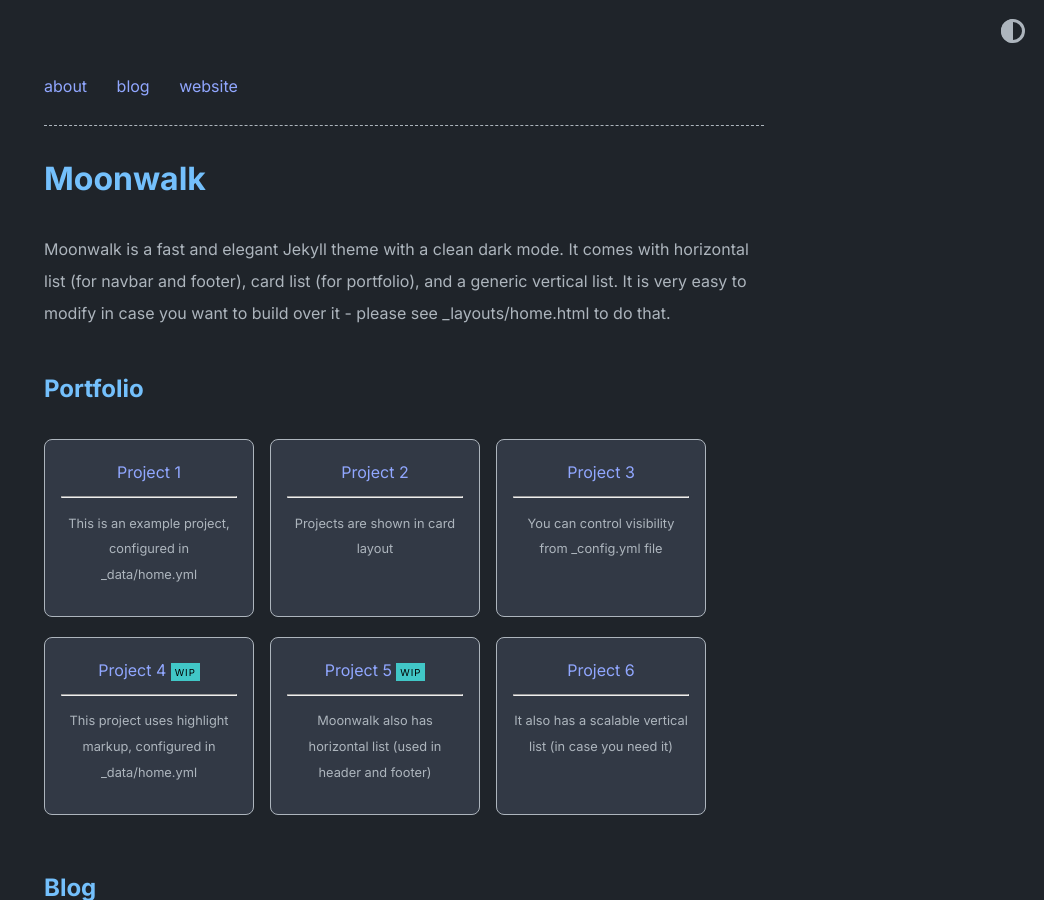
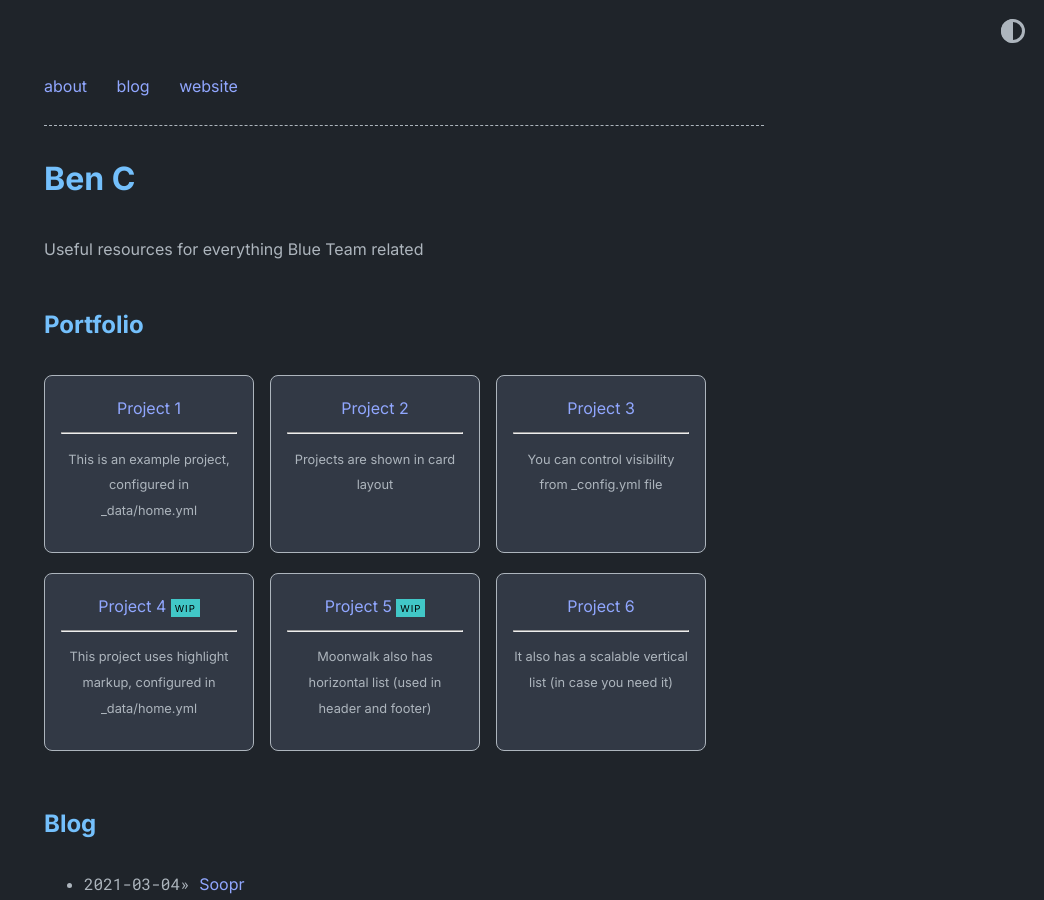
Before and after one commit to BenC-InfoSec/BenC-InfoSec.github.io, a Jekyll site: the page built from index.md, in a window 1280 px wide and 900 px high. Shown: the whole window, without its empty margins (236-1280 px from the left). Built offline with Jekyll 4.4.1, drawn with Linux system fonts in a browser that asks for light colours; some of the changed text lies outside the part shown.

Commit message:
Update _config.yml

```diff
--- a/_config.yml
+++ b/_config.yml
@@ -1,15 +1,15 @@
-title: Moonwalk
-author: Abhinav Saxena
-url: https://www.abhinavsaxena.com/moonwalk # root address of the site
+title: Ben C
+author: Ben C
+url: https://benc-infosec.github.io/ # root address of the site
 description: > # description of the site (multiple lines allowed)
-  Moonwalk is a fast and elegant Jekyll theme with a clean dark mode. It comes with horizontal list (for navbar and footer), card list (for portfolio), and a generic vertical list. It is very easy to modify in case you want to build over it - please see _layouts/home.html to do that.
+  Useful resources for everything Blue Team related
 
 permalink: /:slug
 
 favicon: "./logo.png" # relative path to site's favicon
 
 twitter:
-    username: abhinav # update or delete this
+    username:  # update or delete this
     card: summary_large_image
 
 #theme: moonwalk # if you are using GitHub Pages, change it to remote_theme: abhinavs/moonwalk
```
